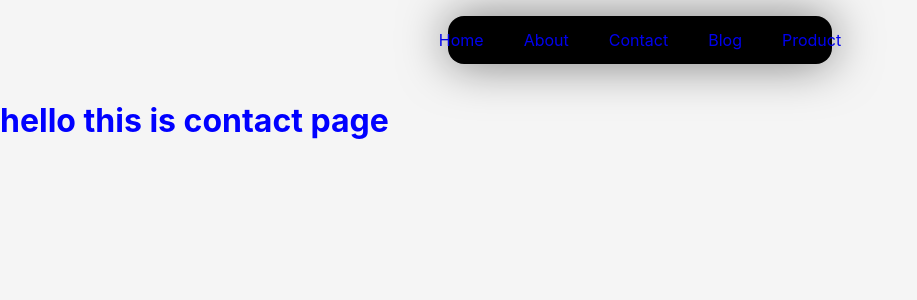
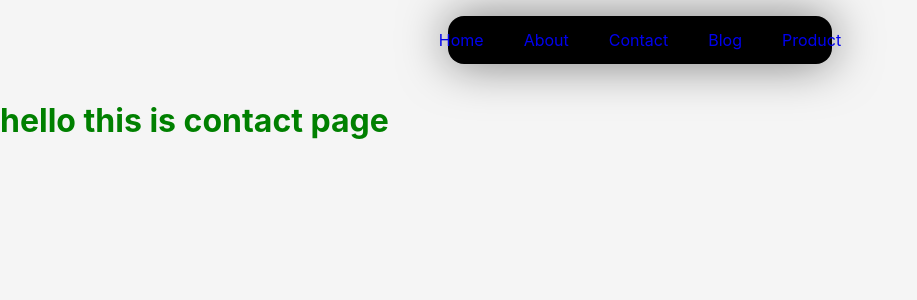
Before and after one commit to muktinathrajbanshi/NextJS, a Next.js app: page /contact in a window 1280 px wide. Shown: the top 300 px of the page, without its empty margins (0-917 px from the left). Built offline with nearby package versions, Linux system fonts and the light colour scheme.

Commit message:
Next.JS CSS-in-JS (Inline Styling)

```diff
--- a/pages/contact.js
+++ b/pages/contact.js
@@ -4,9 +4,10 @@ const contact = () => {
   return (
     <>
       <Navbar />
-      <h1 className={styles.main_heading}>hello this is contact page</h1>
+      {/* <h1 className={styles.main_heading}>hello this is contact page</h1> */}
+      <h1 style={{color: "green"}}>hello this is contact page</h1>
     </>
   );
 };
 
-export default contact
+export default contact;
```
